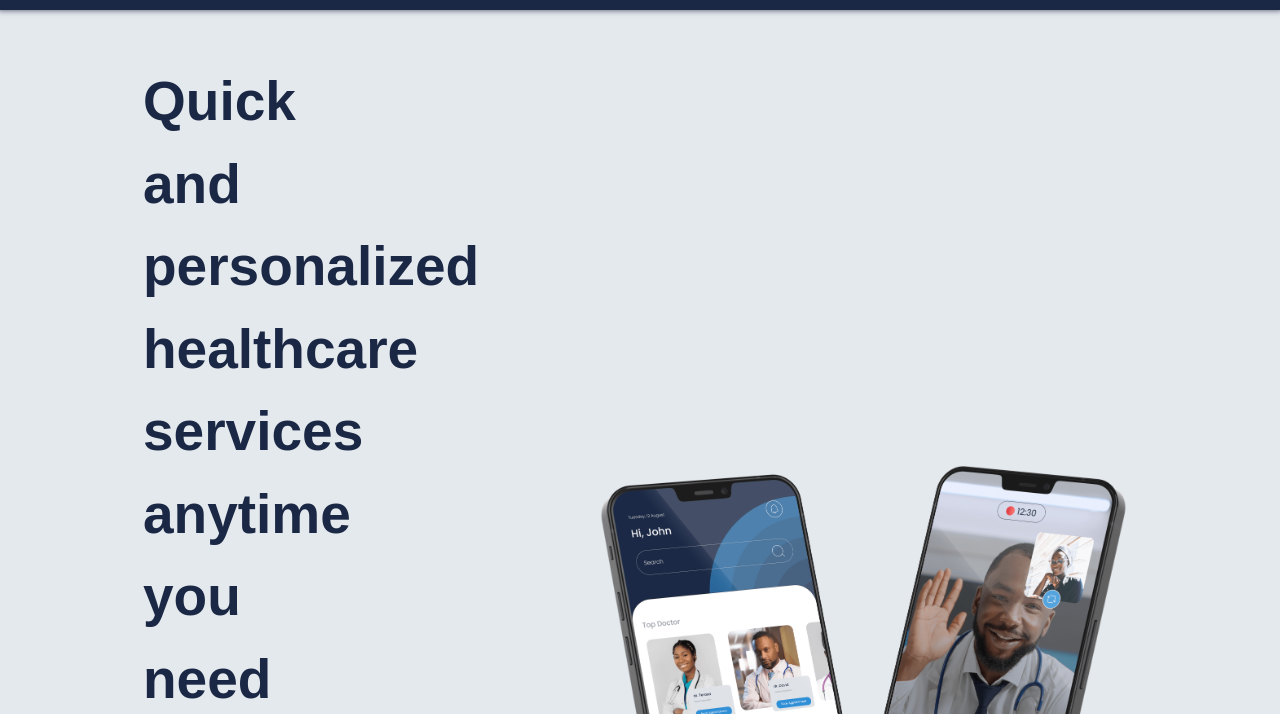
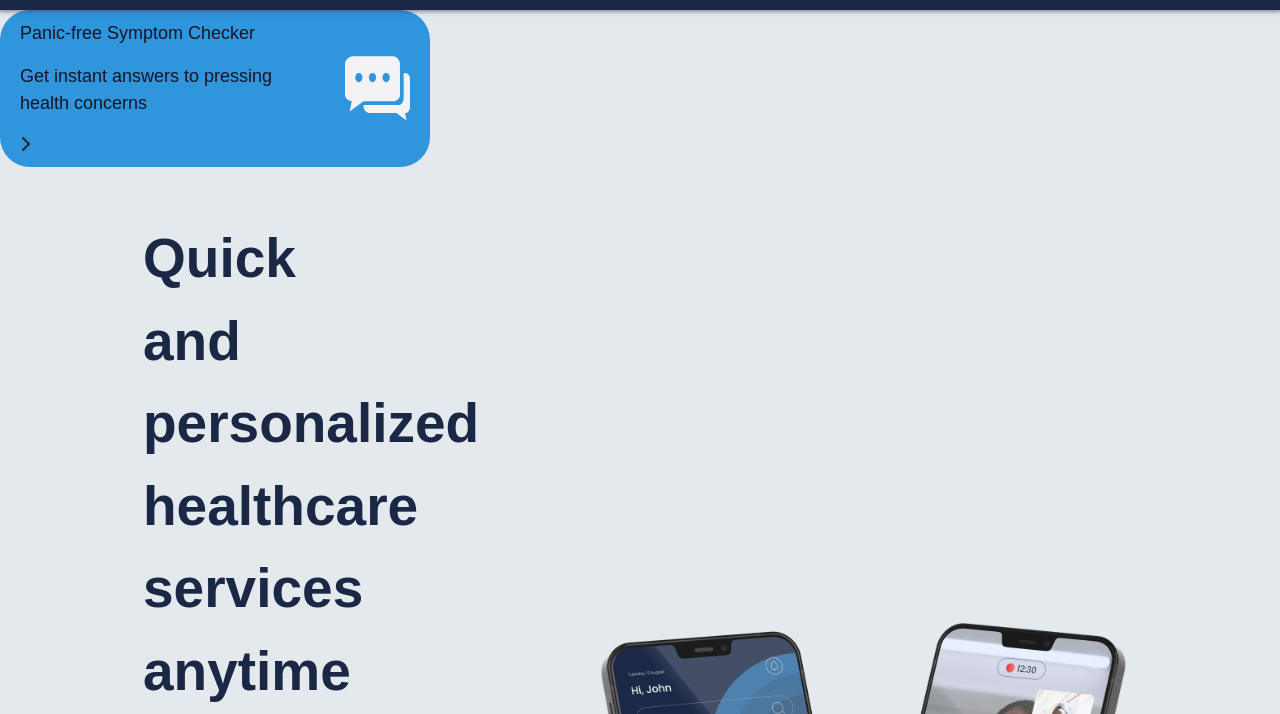
Before and after one commit to JTISPACE/Medpal, a plain HTML site: page index.html in a window 1280 px wide. Shown: the part 86-800 px from the top of the page. Drawn offline with nearby package versions, Linux system fonts and the light colour scheme.

Commit message:
Update index.html

```diff
--- a/index.html
+++ b/index.html
@@ -4,7 +4,6 @@
     <meta charset="UTF-8" />
     <meta http-equiv="X-UA-Compatible" content="IE=edge" />
     <meta name="viewport" content="width=device-width, initial-scale=1.0" />
-    <link rel="stylesheet" href="https://cdnjs.cloudflare.com/ajax/libs/font-awesome/4.7.0/css/font-awesome.min.css">
     <link
       href="bootstrap-5.2.0-beta1-dist/css/bootstrap.min.css"
       rel="stylesheet"
@@ -45,6 +44,36 @@
       </nav>
     </section>
 
+    <div class="checker">
+      <div class="checker-box" id="checkerBox">
+        <div>
+          <p class="checker-text-1">Panic-free Symptom Checker</p>
+          <p class="checker-text-2">
+            Get instant answers to pressing health concerns
+          </p>
+        </div>
+
+        <div>
+          <i
+            class="fa fa-chevron-right"
+            id="chevRight"
+            aria-hidden="true"
+            onclick="hidebox()"
+          ></i>
+        </div>
+      </div>
+
+      <div class="bubble">
+        <img
+          id="bubbleIcon"
+          class="bubble-icon"
+          src="img/Bubble.svg"
+          alt=""
+          onclick="showbox()"
+        />
+      </div>
+    </div>
+
     <section class="main" style="position: relative">
       <div class="row-1" id="row">
         <div class="col-1" id="col">
@@ -64,15 +93,6 @@
           <div class="img-box1">
             <img src="img/pm1.png" class="p-mockup" alt="" />
           </div>
-          <!-- <div class="checker">
-            <div class="checker-box">
-              <p class="checker-text1">Panic-free Symptom Checker</p>
-              <p class="checker-text2">
-                Get instant answers to pressing health concerns
-              </p>
-            </div>
-            <img src="img/Bubble.svg" alt="" />
-          </div> -->
         </div>
       </div>
     </section>
@@ -332,5 +352,6 @@
       </div>
     </footer>
     <script src="index.js"></script>
+
   </body>
 </html>
```
